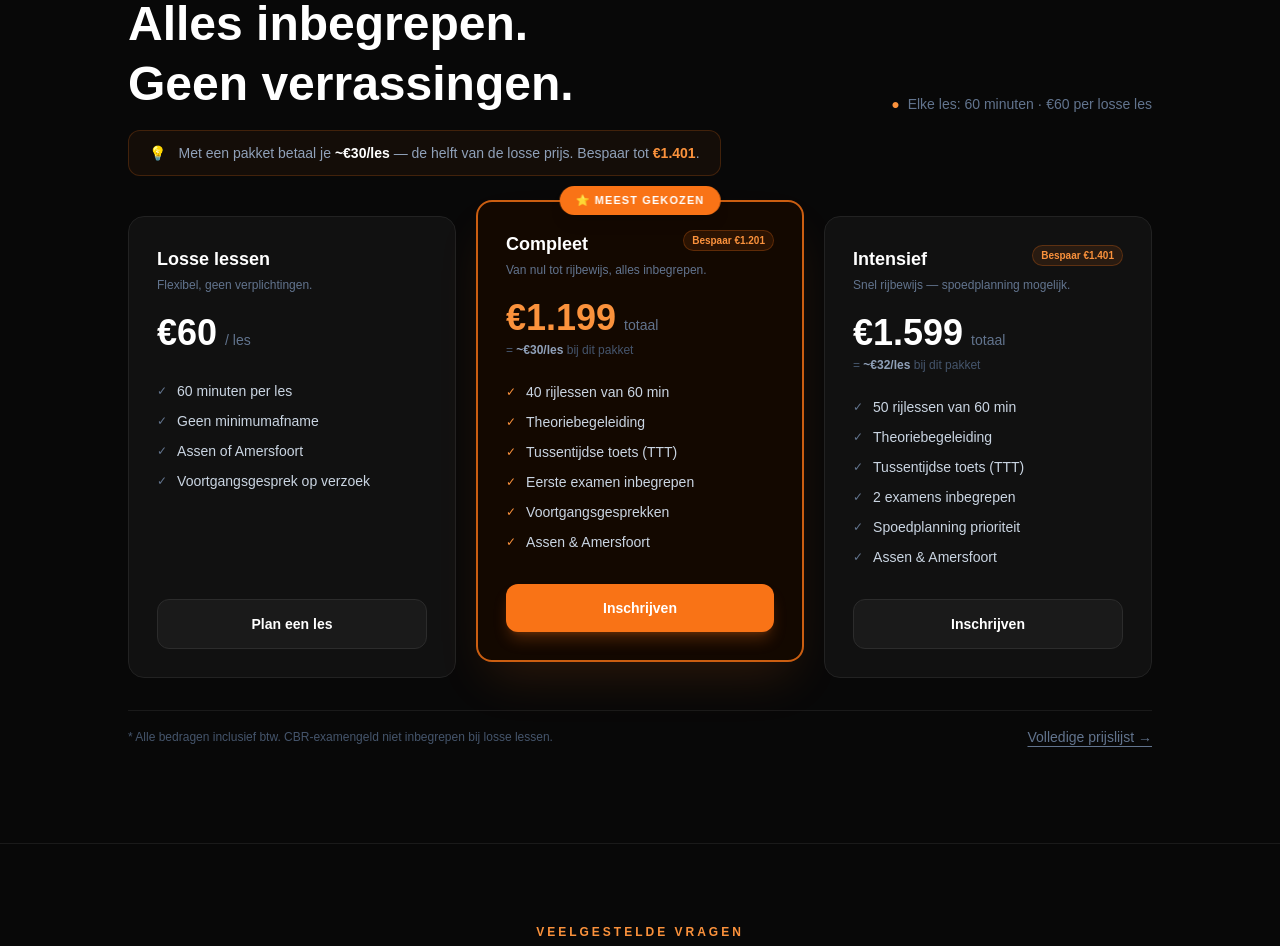
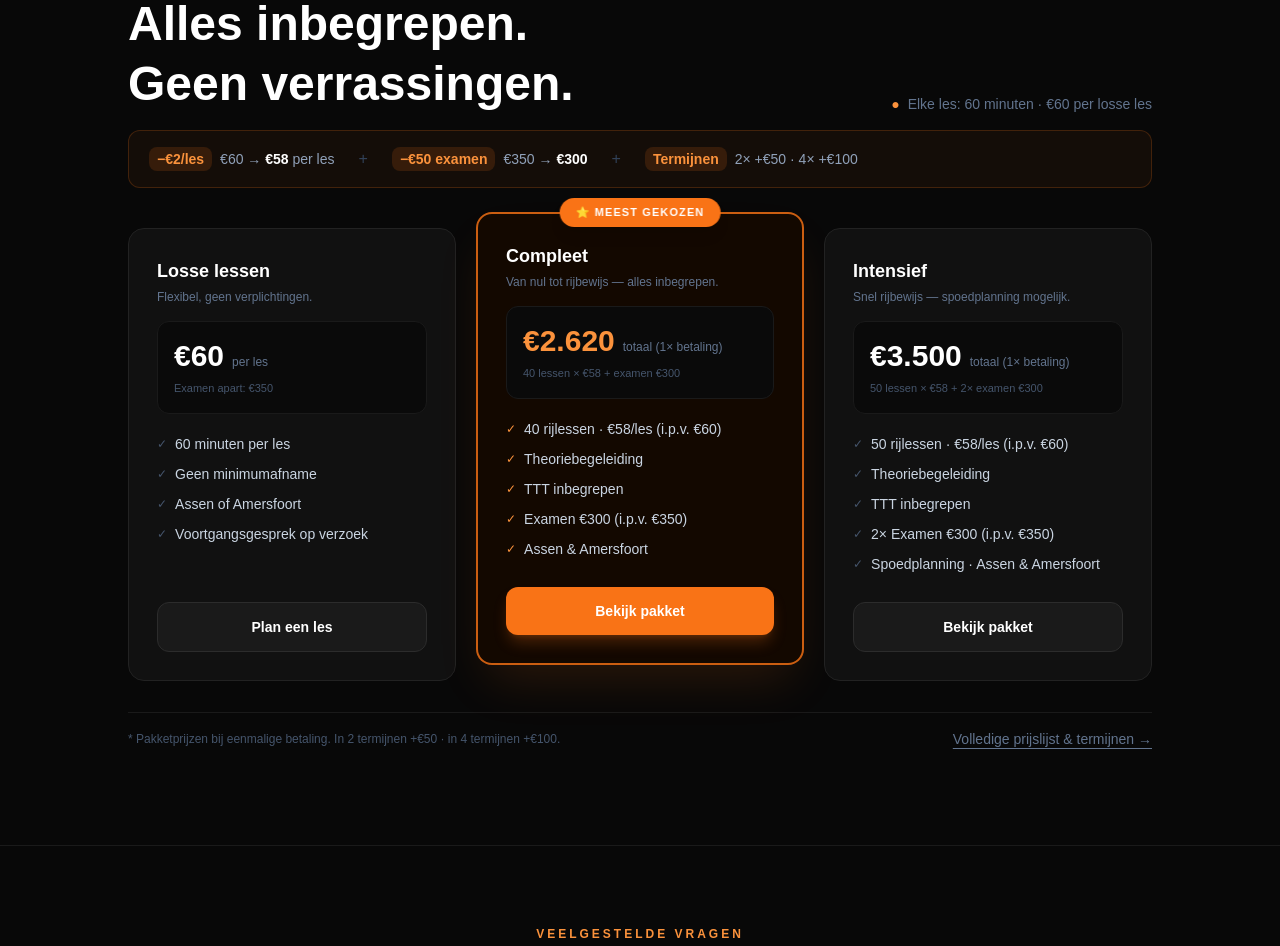
Before and after one commit to Aligh2209/verkeersschool-farhan, a Next.js app: page / in a window 1280 px wide. Shown: the part 6140-7086 px from the top of the page. Built offline with nearby package versions, Linux system fonts and the light colour scheme.

Commit message:
Homepage pakketten: nieuwe prijzen €2.620/€3.500, korting uitleg

```diff
--- a/app/page.tsx
+++ b/app/page.tsx
@@ -488,14 +488,23 @@ export default function HomePage() {
             </div>
           </Reveal>
 
-          {/* Savings banner */}
+          {/* Korting uitleg */}
           <Reveal className="mb-10">
-            <div className="flex items-center gap-3 px-5 py-3 rounded-xl border border-coral-500/20 bg-coral-500/5 w-fit">
-              <span className="text-coral-400 text-sm font-bold">💡</span>
-              <span className="text-slate-400 text-sm">
-                Met een pakket betaal je <span className="text-white font-semibold">~€30/les</span> — de helft van de losse prijs.
-                Bespaar tot <span className="text-coral-400 font-bold">€1.401</span>.
-              </span>
+            <div className="flex flex-wrap items-center gap-6 px-5 py-4 rounded-xl border border-coral-500/20 bg-coral-500/5">
+              <div className="flex items-center gap-2">
+                <span className="text-coral-400 font-extrabold text-sm bg-coral-500/15 px-2 py-0.5 rounded-lg">−€2/les</span>
+                <span className="text-slate-400 text-sm">€60 → <span className="text-white font-bold">€58</span> per les</span>
+              </div>
+              <span className="text-slate-700 hidden sm:block">+</span>
+              <div className="flex items-center gap-2">
+                <span className="text-coral-400 font-extrabold text-sm bg-coral-500/15 px-2 py-0.5 rounded-lg">−€50 examen</span>
+                <span className="text-slate-400 text-sm">€350 → <span className="text-white font-bold">€300</span></span>
+              </div>
+              <span className="text-slate-700 hidden sm:block">+</span>
+              <div className="flex items-center gap-2">
+                <span className="text-coral-400 font-extrabold text-sm bg-coral-500/15 px-2 py-0.5 rounded-lg">Termijnen</span>
+                <span className="text-slate-400 text-sm">2× +€50 · 4× +€100</span>
+              </div>
             </div>
           </Reveal>
 
@@ -505,114 +514,82 @@ export default function HomePage() {
               {
                 naam: 'Losse lessen',
                 prijs: '€60',
-                per: '/ les',
-                perLes: null,
-                bespaar: null,
+                totaalLabel: 'per les',
+                perLesInfo: null,
+                examenInfo: 'Examen apart: €350',
                 sub: 'Flexibel, geen verplichtingen.',
-                items: [
-                  '60 minuten per les',
-                  'Geen minimumafname',
-                  'Assen of Amersfoort',
-                  'Voortgangsgesprek op verzoek',
-                ],
+                items: ['60 minuten per les', 'Geen minimumafname', 'Assen of Amersfoort', 'Voortgangsgesprek op verzoek'],
                 top: false,
                 cta: 'Plan een les',
               },
               {
                 naam: 'Compleet',
-                prijs: '€1.199',
-                per: 'totaal',
-                perLes: '~€30/les',
-                bespaar: 'Bespaar €1.201',
-                sub: 'Van nul tot rijbewijs, alles inbegrepen.',
-                items: [
-                  '40 rijlessen van 60 min',
-                  'Theoriebegeleiding',
-                  'Tussentijdse toets (TTT)',
-                  'Eerste examen inbegrepen',
-                  'Voortgangsgesprekken',
-                  'Assen & Amersfoort',
-                ],
+                prijs: '€2.620',
+                totaalLabel: 'totaal (1× betaling)',
+                perLesInfo: '40 lessen × €58 + examen €300',
+                examenInfo: null,
+                sub: 'Van nul tot rijbewijs — alles inbegrepen.',
+                items: ['40 rijlessen · €58/les (i.p.v. €60)', 'Theoriebegeleiding', 'TTT inbegrepen', 'Examen €300 (i.p.v. €350)', 'Assen & Amersfoort'],
                 top: true,
-                cta: 'Inschrijven',
+                cta: 'Bekijk pakket',
               },
               {
                 naam: 'Intensief',
-                prijs: '€1.599',
-                per: 'totaal',
-                perLes: '~€32/les',
-                bespaar: 'Bespaar €1.401',
+                prijs: '€3.500',
+                totaalLabel: 'totaal (1× betaling)',
+                perLesInfo: '50 lessen × €58 + 2× examen €300',
+                examenInfo: null,
                 sub: 'Snel rijbewijs — spoedplanning mogelijk.',
-                items: [
-                  '50 rijlessen van 60 min',
-                  'Theoriebegeleiding',
-                  'Tussentijdse toets (TTT)',
-                  '2 examens inbegrepen',
-                  'Spoedplanning prioriteit',
-                  'Assen & Amersfoort',
-                ],
+                items: ['50 rijlessen · €58/les (i.p.v. €60)', 'Theoriebegeleiding', 'TTT inbegrepen', '2× Examen €300 (i.p.v. €350)', 'Spoedplanning · Assen & Amersfoort'],
                 top: false,
-                cta: 'Inschrijven',
+                cta: 'Bekijk pakket',
               },
             ].map((p, i) => (
               <Reveal key={p.naam} delay={i * 0.1}>
                 <TiltCard
                   className={`relative h-full rounded-2xl flex flex-col transition-all ${
                     p.top
-                      ? 'bg-[#130800] border-2 border-coral-500/80 shadow-2xl shadow-coral-500/15 md:-mt-4 md:mb-0'
+                      ? 'bg-[#130800] border-2 border-coral-500/80 shadow-2xl shadow-coral-500/15 md:-mt-4'
                       : 'bg-[#111111] border border-[#222222] hover:border-[#333333]'
                   }`}
                 >
-                  {/* Badge */}
                   {p.top && (
                     <div className="absolute -top-4 left-1/2 -translate-x-1/2 bg-coral-500 text-white text-[11px] font-bold px-4 py-1.5 rounded-full uppercase tracking-widest whitespace-nowrap shadow-lg">
                       ⭐ Meest gekozen
                     </div>
                   )}
+                  <div className="p-7 flex flex-col h-full">
+                    <h3 className="text-white font-extrabold text-lg mb-1">{p.naam}</h3>
+                    <p className="text-slate-500 text-xs mb-4">{p.sub}</p>
 
-                  <div className="p-7 flex flex-col h-full">
-                    {/* Name + savings */}
-                    <div className="flex items-start justify-between mb-1">
-                      <h3 className="text-white font-extrabold text-lg">{p.naam}</h3>
-                      {p.bespaar && (
-                        <span className="text-[10px] font-bold text-coral-400 bg-coral-500/10 border border-coral-500/25 px-2 py-0.5 rounded-full whitespace-nowrap">
-                          {p.bespaar}
-                        </span>
+                    {/* Prijs */}
+                    <div className="bg-[#0a0a0a] border border-[#1a1a1a] rounded-xl p-4 mb-5">
+                      <span className={`text-3xl font-extrabold ${p.top ? 'text-coral-400' : 'text-white'}`}>
+                        {p.prijs}
+                      </span>
+                      <span className="text-slate-500 text-xs ml-2">{p.totaalLabel}</span>
+                      {p.perLesInfo && (
+                        <p className="text-slate-600 text-[11px] mt-1.5">{p.perLesInfo}</p>
+                      )}
+                      {p.examenInfo && (
+                        <p className="text-slate-600 text-[11px] mt-1.5">{p.examenInfo}</p>
                       )}
                     </div>
-                    <p className="text-slate-500 text-xs mb-5">{p.sub}</p>
 
-                    {/* Price */}
-                    <div className="mb-1">
-                      <span className={`text-4xl font-extrabold ${p.top ? 'text-coral-400' : 'text-white'}`}>
-                        {p.prijs}
-                      </span>
-                      <span className="text-slate-500 text-sm ml-2">{p.per}</span>
-                    </div>
-                    {p.perLes && (
-                      <p className="text-slate-600 text-xs mb-6">
-                        = <span className="text-slate-400 font-semibold">{p.perLes}</span> bij dit pakket
-                      </p>
-                    )}
-                    {!p.perLes && <div className="mb-6" />}
-
-                    {/* Features */}
-                    <ul className="space-y-2.5 mb-8 flex-1">
+                    <ul className="space-y-2.5 mb-7 flex-1">
                       {p.items.map((item) => (
-                        <li key={item} className="flex items-center gap-2.5 text-sm text-slate-300">
-                          <span className={`text-xs shrink-0 ${p.top ? 'text-coral-400' : 'text-slate-500'}`}>✓</span>
+                        <li key={item} className="flex items-start gap-2 text-sm text-slate-300">
+                          <span className={`text-xs shrink-0 mt-0.5 ${p.top ? 'text-coral-400' : 'text-slate-600'}`}>✓</span>
                           {item}
                         </li>
                       ))}
                     </ul>
 
-                    {/* CTA */}
-                    <Link
-                      href="/boeken"
-                      className={`block text-center font-bold py-3.5 rounded-xl transition-all text-sm ${
+                    <Link href="/pakketten"
+                      className={`block text-center font-bold py-3.5 rounded-xl transition-all text-sm hover:-translate-y-0.5 ${
                         p.top
-                          ? 'bg-coral-500 hover:bg-coral-600 text-white shadow-lg shadow-coral-500/25 hover:-translate-y-0.5'
-                          : 'bg-[#1a1a1a] hover:bg-[#222222] border border-[#2c2c2c] text-white hover:-translate-y-0.5'
+                          ? 'bg-coral-500 hover:bg-coral-600 text-white shadow-lg shadow-coral-500/25'
+                          : 'bg-[#1a1a1a] hover:bg-[#222222] border border-[#2c2c2c] text-white'
                       }`}
                     >
                       {p.cta}
@@ -626,10 +603,10 @@ export default function HomePage() {
           {/* Bottom note */}
           <Reveal className="flex flex-col sm:flex-row items-center justify-between gap-4 pt-4 border-t border-[#1a1a1a]">
             <p className="text-slate-600 text-xs">
-              * Alle bedragen inclusief btw. CBR-examengeld niet inbegrepen bij losse lessen.
+              * Pakketprijzen bij eenmalige betaling. In 2 termijnen +€50 · in 4 termijnen +€100.
             </p>
             <Link href="/pakketten" className="text-slate-500 hover:text-coral-400 text-sm transition-colors underline underline-offset-4 whitespace-nowrap">
-              Volledige prijslijst →
+              Volledige prijslijst & termijnen →
             </Link>
           </Reveal>
 
```
